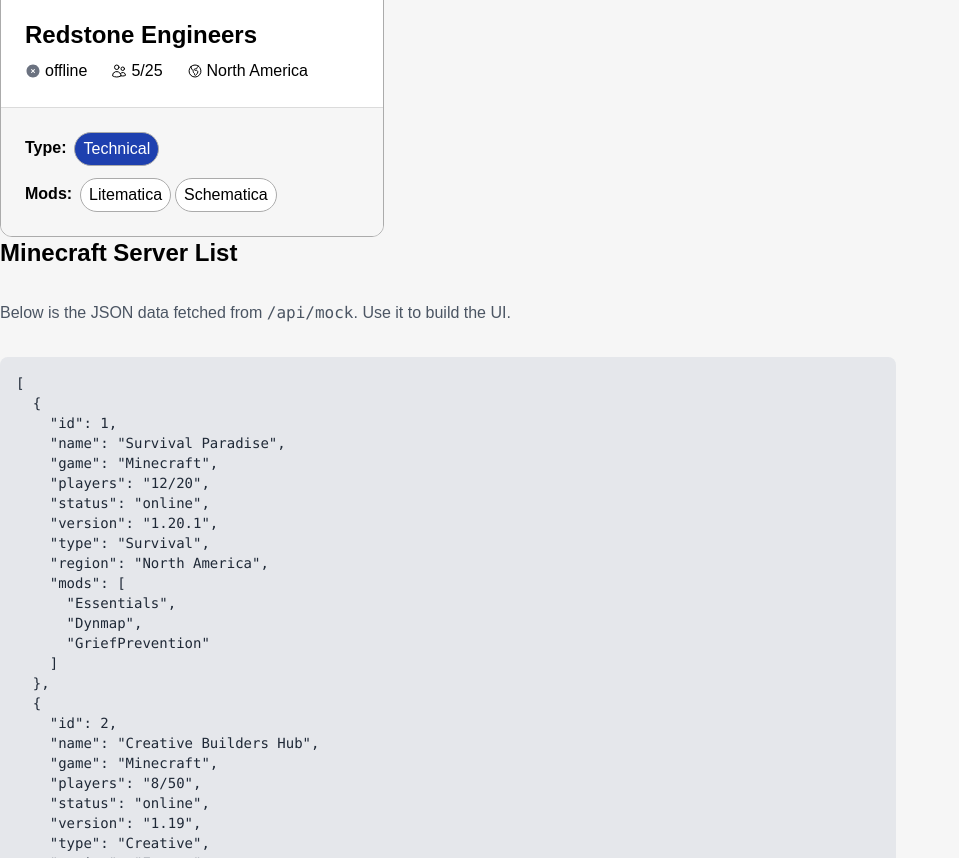
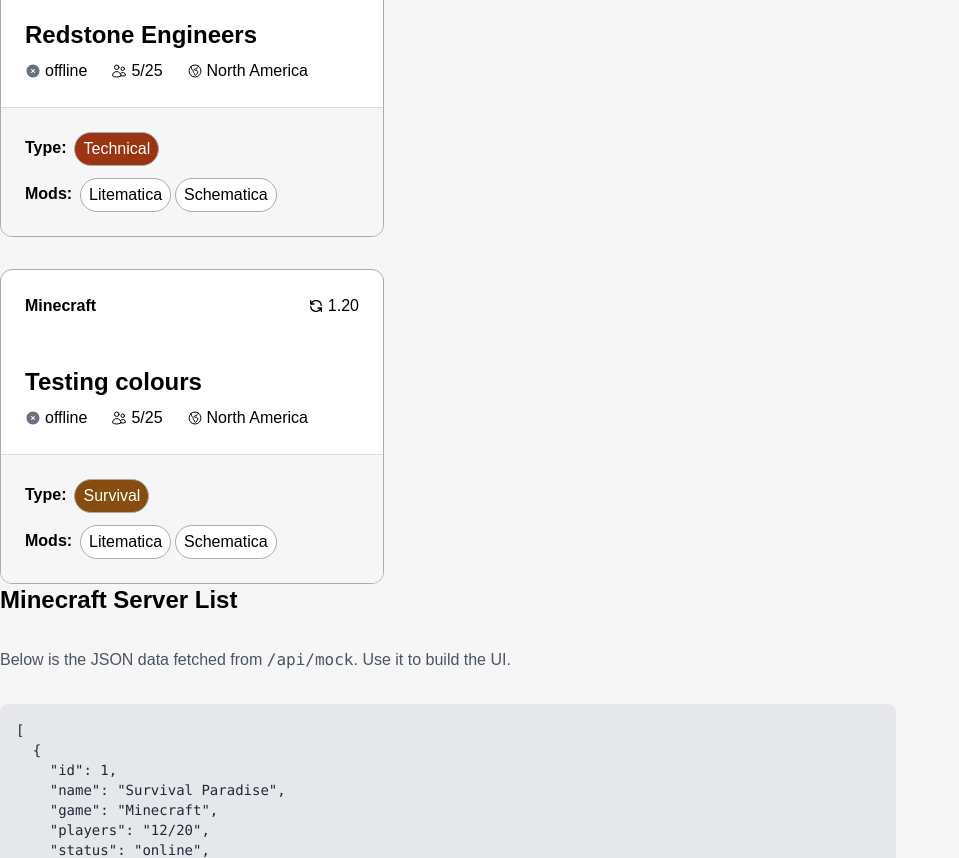
Before and after one commit to istvantothdesign/coding-assignment, a Next.js app: page / in a window 1280 px wide. Shown: the part 1520-2378 px from the top of the page, without its empty margins (0-959 px from the left). Built offline with nearby package versions, Linux system fonts and the light colour scheme.

Commit message:
Types now have unique colours. Started working on the layout

```diff
--- a/src/app/api/mock/route.ts
+++ b/src/app/api/mock/route.ts
@@ -57,6 +57,17 @@
       region: "North America",
       mods: ["Litematica", "Schematica"],
     },
+    {
+      id: 6,
+      name: "Testing colours",
+      game: "Minecraft",
+      players: "5/25",
+      status: "offline",
+      version: "1.20",
+      type: "Survival",
+      region: "North America",
+      mods: ["Litematica", "Schematica"],
+    },
   ];
 
   return NextResponse.json(mockServers);
--- a/src/app/components/ServerCard.tsx
+++ b/src/app/components/ServerCard.tsx
@@ -1,6 +1,7 @@
 import React from "react";
 import Tag from "./Tag";
 import InfoTag from "./InfoTag";
+import { DiVim } from "react-icons/di";
 
 interface Props {
   name: string;
@@ -11,6 +12,15 @@
   mods: string[];
   region: string;
   type: string;
+  typeColor?:
+    | "yellow"
+    | "red"
+    | "green"
+    | "blue"
+    | "orange"
+    | "purple"
+    | "pink"
+    | "teal";
 }
 
 export default function ServerCard({
@@ -22,6 +32,7 @@
   mods,
   region,
   type,
+  typeColor,
 }: Props) {
   return (
     // change width
@@ -60,7 +71,7 @@
           <div className="flex gap-2 items-start">
             <p className="font-bold  py-1">Type:</p>
             <div className="flex  gap-1 flex-wrap">
-              <Tag>{type}</Tag>
+              <Tag color={typeColor}>{type}</Tag>
             </div>
           </div>
 
@@ -68,7 +79,13 @@
           <div className="flex gap-2 items-start">
             <p className="font-bold  py-1">Mods:</p>
             <div className="flex  gap-1 flex-wrap">
-              {mods ? mods.map((mod) => <Tag mods>{mod}</Tag>) : null}
+              {mods
+                ? mods.map((mod, index) => (
+                    <div key={index}>
+                      <Tag mods>{mod}</Tag>
+                    </div>
+                  ))
+                : null}
             </div>
           </div>
         </div>
--- a/src/app/page.tsx
+++ b/src/app/page.tsx
@@ -54,10 +54,78 @@
   }, []);
 
   // Use server side rendering? (server page with client components? )
-  // Focus on the UI first
   // Make sure that everything is Typesafe
-  // Add dark mode as well
-  // Design it first
+  // Organise functions
+  // Remove extra item from api(colour testing)??
+
+  // Colors available for assignment
+  const colors: (
+    | "yellow"
+    | "red"
+    | "green"
+    | "blue"
+    | "orange"
+    | "purple"
+    | "pink"
+    | "teal"
+  )[] = ["yellow", "red", "green", "blue", "orange", "purple", "pink", "teal"];
+
+  // Function to generate a color mapping for types dynamically
+  const generateColorForTypes = (
+    types: string[],
+  ): {
+    [key: string]:
+      | "yellow"
+      | "red"
+      | "green"
+      | "blue"
+      | "orange"
+      | "purple"
+      | "pink"
+      | "teal";
+  } => {
+    let colorMapping: {
+      [key: string]:
+        | "yellow"
+        | "red"
+        | "green"
+        | "blue"
+        | "orange"
+        | "purple"
+        | "pink"
+        | "teal";
+    } = {};
+    let usedColors: Set<string> = new Set();
+
+    types.forEach((type, index) => {
+      // If the type doesn't have a color yet, assign one
+      if (!colorMapping[type]) {
+        const availableColors = colors.filter(
+          (color) => !usedColors.has(color),
+        );
+        if (availableColors.length > 0) {
+          const color = availableColors[0];
+          colorMapping[type] = color;
+          usedColors.add(color);
+        } else {
+          // If no colors are available, recycle them
+          const recycledColor = colors[index % colors.length];
+          colorMapping[type] = recycledColor;
+          usedColors.add(recycledColor);
+        }
+      }
+    });
+
+    return colorMapping;
+  };
+
+  // Get the unique types from the server data
+  const uniqueTypes = serverData
+    ? Array.from(new Set(serverData.map((server) => server.type)))
+    : [];
+
+  // Generate the color mapping for each type
+  const typeColorMapping = generateColorForTypes(uniqueTypes);
 
   console.log("Checking server data");
   console.log(serverData);
@@ -80,19 +148,8 @@
                 mods={server.mods}
                 region={server.region}
                 type={server.type}
+                typeColor={typeColorMapping[server.type]}
               />
-
-              // <div
-              //   key={server.id}
-              //   className="bg-gray-200 p-4 rounded-lg w-full overflow-auto max-w-4xl text-sm"
-              // >
-              //   <h2 className="text-lg font-semibold">{server.name}</h2>
-              //   <p>Game: {server.game}</p>
-              //   <p>Players: {server.players}</p>
-              //   <p>Status: {server.status}</p>
-              //   <p>Version: {server.version}</p>
-              //   <p>Type: {server.type}</p>
-              // </div>
             ))}
         </div>
 
```
